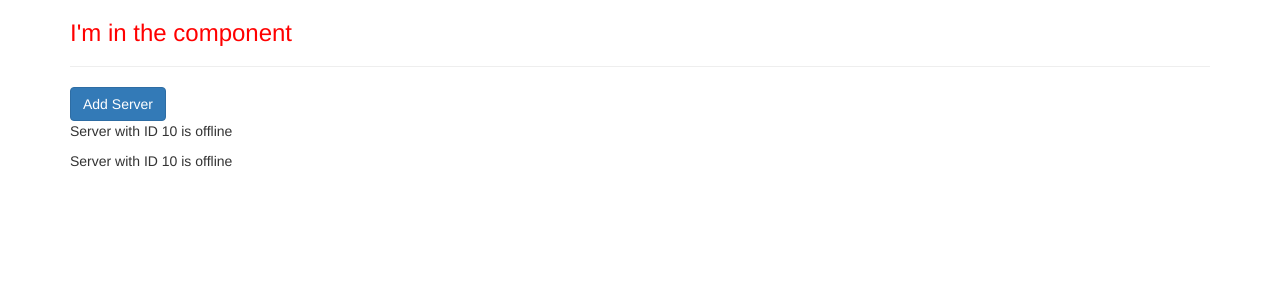
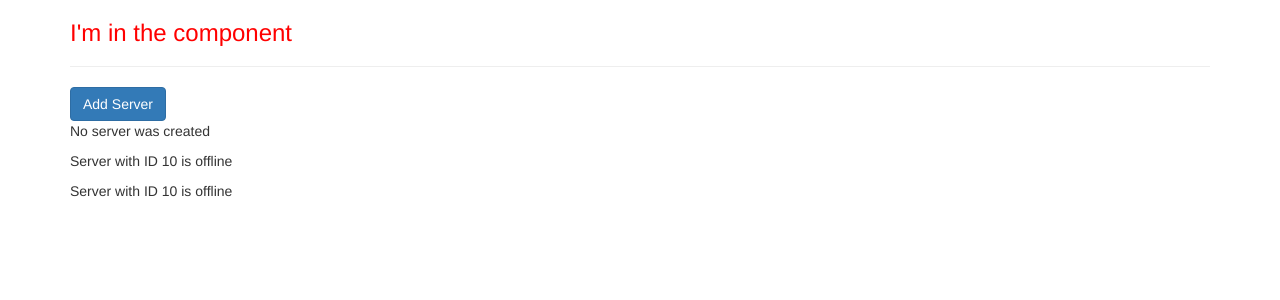
Before and after one commit to vishwas-mutthuraj/AngularProject, an Angular app: page / in a window 1280 px wide. Shown: the top 300 px of the page. Built offline with nearby package versions, Linux system fonts and the light colour scheme.

Commit message:
Event Binding for server creation

```diff
--- a/src/app/servers/servers.component.html
+++ b/src/app/servers/servers.component.html
@@ -1,5 +1,7 @@
 <button
 class="btn btn-primary"
-[disabled]="!allowNewServer">Add Server</button>
+[disabled]="!allowNewServer"
+(click)="onCreateServer()">Add Server</button>
+<p>{{ serverCreationStatus}}</p>
 <app-server></app-server>
 <app-server></app-server>
--- a/src/app/servers/servers.component.ts
+++ b/src/app/servers/servers.component.ts
@@ -11,6 +11,7 @@ import { Component, OnInit } from '@angular/core';
 })
 export class ServersComponent implements OnInit {
   allowNewServer = false;
+  serverCreationStatus = 'No server was created';
 
   constructor() {
     setTimeout(() => {
@@ -20,5 +21,8 @@ export class ServersComponent implements OnInit {
   ngOnInit() {
 
   }
+  onCreateServer() {
+    this.serverCreationStatus = 'Server was Created';
+  }
 
 }
```
